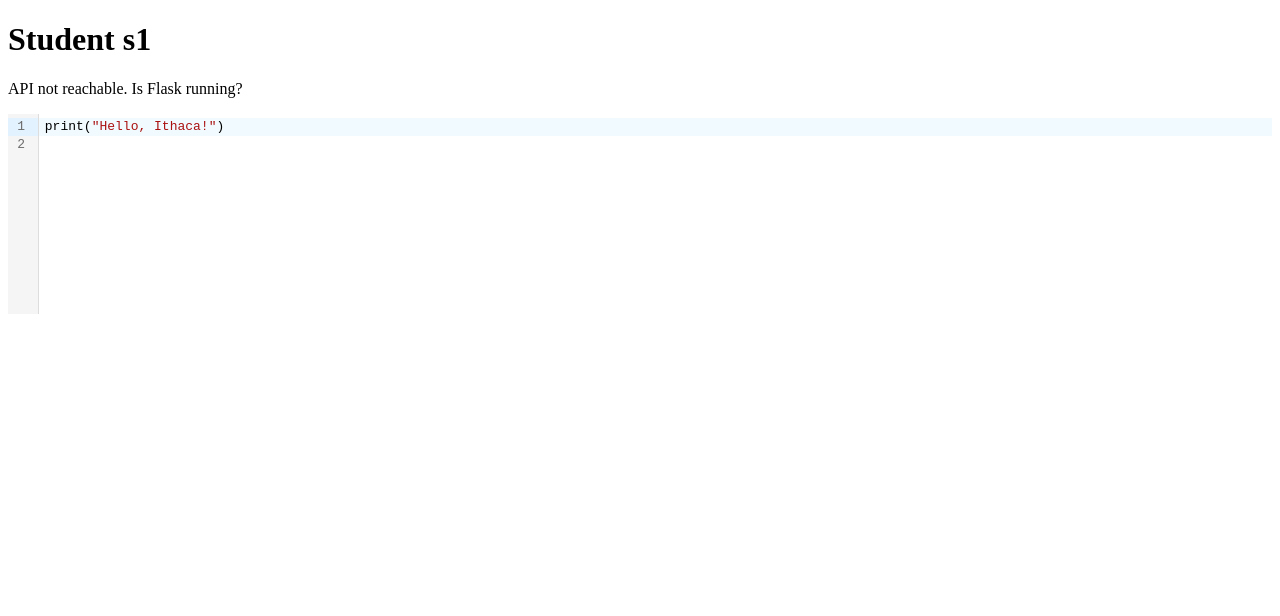
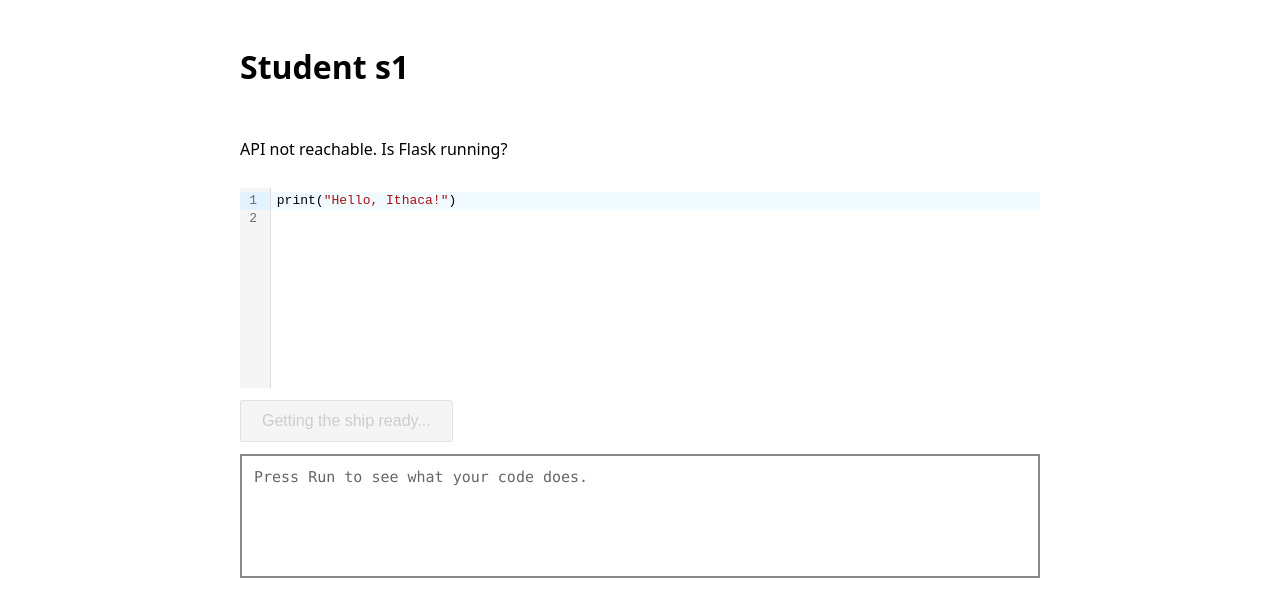
Before and after one commit to TrinhTT8/mentor-thena, a React (Vite) app in the folder frontend/: page /student/s1 in a window 1280 px wide. Shown: the top 616 px of the page. Built offline with nearby package versions, Linux system fonts and the light colour scheme; no server answers.

Commit message:
Run student Python in a Pyodide web worker with timeout

```diff
--- /dev/null
+++ b/frontend/public/pyodide-worker.js
@@ -0,0 +1,49 @@
+// Background worker that runs the student's Python with Pyodide.
+// It lives in its own thread, so an infinite loop freezes only this worker, never the page.
+// The page (usePyodide.js) kills and replaces this worker if a run takes too long.
+
+importScripts("https://cdn.jsdelivr.net/pyodide/v0.27.2/full/pyodide.js");
+
+const MAX_OUTPUT_LINES = 500; // stop sending output after this many lines (endless print loops)
+
+let pyodideReady = loadPyodide().then((pyodide) => {
+  self.postMessage({ type: "ready" });
+  return pyodide;
+});
+
+self.onmessage = async (event) => {
+  const { id, code } = event.data;
+  const pyodide = await pyodideReady;
+  let lines = 0;
+
+  // Send printed output to the page as it happens, so the kid sees it even if the run times out.
+  const sendLine = (text) => {
+    lines += 1;
+    if (lines <= MAX_OUTPUT_LINES) self.postMessage({ type: "stdout", id, text });
+  };
+  pyodide.setStdout({ batched: sendLine });
+  pyodide.setStderr({ batched: sendLine });
+
+  // input() would wait forever for typing; tell the kid instead.
+  pyodide.setStdin({ stdin: () => { throw new Error("input() is not used in these quests"); } });
+
+  // A fresh, empty set of variables for every run, so old runs can't affect new ones.
+  const namespace = pyodide.globals.get("dict")();
+  try {
+    await pyodide.runPythonAsync(code, { globals: namespace });
+    self.postMessage({ type: "done", id, error: "" });
+  } catch (err) {
+    self.postMessage({ type: "done", id, error: cleanError(String(err.message || err)) });
+  } finally {
+    namespace.destroy();
+  }
+};
+
+// Pyodide's error includes its own internal files. Keep only the part about the kid's code:
+// from the first line that mentions their program ("<exec>") to the end.
+function cleanError(message) {
+  const lines = message.split("\n");
+  const start = lines.findIndex((line) => line.includes('File "<exec>"'));
+  const kept = start === -1 ? lines : lines.slice(start);
+  return kept.join("\n").replaceAll('File "<exec>", ', "").trim();
+}
--- a/frontend/src/App.css
+++ b/frontend/src/App.css
@@ -1 +1,8 @@
-/* Odyssey theme styles go here (polish phase). */
+/* Temporary plain styles. B6 replaces these with the pixel design system. */
+.student-page { max-width: 800px; margin: 0 auto; padding: 16px; font-family: system-ui, sans-serif; display: grid; gap: 12px; }
+.run-button { justify-self: start; padding: 10px 20px; font-size: 16px; cursor: pointer; }
+.run-button:disabled { cursor: wait; opacity: 0.6; }
+.output-box { min-height: 96px; margin: 0; padding: 12px; border: 2px solid #888; white-space: pre-wrap; font-family: ui-monospace, Consolas, monospace; font-size: 15px; }
+.output-empty { color: #666; }
+.output-lead { display: block; font-weight: 700; margin-bottom: 6px; }
+.output-error { color: #b42318; }
--- /dev/null
+++ b/frontend/src/components/OutputBox.jsx
@@ -0,0 +1,23 @@
+// Shows what the student's program printed, or a friendly version of the error.
+// Styling is temporary; B6 applies the pixel design system.
+export default function OutputBox({ output, error, running }) {
+  let body
+  if (running) {
+    body = <span className="output-empty">Running your code...</span>
+  } else if (error) {
+    body = (
+      <>
+        {output && <span>{output}{'\n\n'}</span>}
+        <span className="output-lead">Oops! Python found a problem:</span>
+        <span className="output-error">{error}</span>
+      </>
+    )
+  } else if (output) {
+    body = output
+  } else {
+    body = <span className="output-empty">Press Run to see what your code does.</span>
+  }
+
+  // aria-live: screen readers announce new output automatically
+  return <pre className="output-box" aria-live="polite">{body}</pre>
+}
--- a/frontend/src/pages/StudentPage.jsx
+++ b/frontend/src/pages/StudentPage.jsx
@@ -3,17 +3,50 @@ import { useParams } from 'react-router-dom'
 import CodeMirror from '@uiw/react-codemirror'
 import { python } from '@codemirror/lang-python'
 import HealthCheck from '../components/HealthCheck.jsx'
+import OutputBox from '../components/OutputBox.jsx'
+import usePyodide from '../usePyodide.js'
 
-// Placeholder: real editor, Pyodide, and hint box come later.
+// What the Run button says in each state.
+const RUN_LABELS = {
+  loading: 'Getting the ship ready...',
+  ready: 'Run',
+  running: 'Running...',
+}
+
+// Placeholder layout: task card, hint box and the pixel design come in B5/B6.
 export default function StudentPage() {
   const { id } = useParams()
   const [code, setCode] = useState('print("Hello, Ithaca!")\n')
+  const [result, setResult] = useState({ output: '', error: '' })
+  const { status, run } = usePyodide()
+
+  async function handleRun() {
+    if (status !== 'ready') return
+    const { output, error } = await run(code)
+    setResult({ output, error })
+    // B5: send this result to the server as a snapshot (event: "run").
+  }
+
+  // Ctrl+Enter (Cmd+Enter on Mac) runs the code. "Capture" catches the keys
+  // before the editor uses them to add a new line.
+  function handleKeyDownCapture(event) {
+    if (event.key === 'Enter' && (event.ctrlKey || event.metaKey)) {
+      event.preventDefault()
+      handleRun()
+    }
+  }
 
   return (
-    <main>
+    <main className="student-page">
       <h1>Student {id}</h1>
       <HealthCheck />
-      <CodeMirror value={code} height="200px" extensions={[python()]} onChange={setCode} />
+      <div onKeyDownCapture={handleKeyDownCapture}>
+        <CodeMirror value={code} height="200px" extensions={[python()]} onChange={setCode} />
+      </div>
+      <button type="button" className="run-button" onClick={handleRun} disabled={status !== 'ready'}>
+        {RUN_LABELS[status]}
+      </button>
+      <OutputBox output={result.output} error={result.error} running={status === 'running'} />
     </main>
   )
 }
--- /dev/null
+++ b/frontend/src/usePyodide.js
@@ -0,0 +1,63 @@
+import { useCallback, useEffect, useRef, useState } from 'react'
+
+// How long a kid's program may run before we stop it (milliseconds).
+export const RUN_TIMEOUT_MS = 5000
+// The exact error text agreed with the backend: Athena reads it as an "infinite loop".
+export const TIMEOUT_ERROR = 'TimeoutError: the code ran too long'
+
+// React hook: loads Python in a background worker and runs code with a time limit.
+//   const { status, run } = usePyodide()
+//   status: 'loading' | 'ready' | 'running'
+//   const { output, error, timedOut } = await run(code)
+export default function usePyodide() {
+  const [status, setStatus] = useState('loading')
+  const workerRef = useRef(null)
+  const jobRef = useRef(null) // the run in progress: { id, output, resolve, timer }
+  const nextId = useRef(1)
+
+  // Start a new worker (on page load, and again after a timeout kills the old one).
+  const startWorker = useCallback(() => {
+    const worker = new Worker('/pyodide-worker.js')
+    worker.onmessage = (event) => {
+      const msg = event.data
+      const job = jobRef.current
+      if (msg.type === 'ready') {
+        setStatus('ready')
+      } else if (job && msg.id === job.id && msg.type === 'stdout') {
+        job.output.push(msg.text)
+      } else if (job && msg.id === job.id && msg.type === 'done') {
+        clearTimeout(job.timer)
+        jobRef.current = null
+        setStatus('ready')
+        job.resolve({ output: job.output.join('\n'), error: msg.error, timedOut: false })
+      }
+    }
+    workerRef.current = worker
+  }, [])
+
+  useEffect(() => {
+    startWorker()
+    return () => workerRef.current?.terminate() // page closed: stop the worker
+  }, [startWorker])
+
+  const run = useCallback((code) => {
+    return new Promise((resolve) => {
+      if (jobRef.current) return // one run at a time
+      const id = nextId.current++
+      const timer = setTimeout(() => {
+        // Too slow: probably an infinite loop. Fire this worker and hire a fresh one.
+        const job = jobRef.current
+        jobRef.current = null
+        workerRef.current.terminate()
+        setStatus('loading') // the new worker needs a few seconds to load Python again
+        startWorker()
+        resolve({ output: job.output.join('\n'), error: TIMEOUT_ERROR, timedOut: true })
+      }, RUN_TIMEOUT_MS)
+      jobRef.current = { id, output: [], resolve, timer }
+      setStatus('running')
+      workerRef.current.postMessage({ id, code })
+    })
+  }, [startWorker])
+
+  return { status, run }
+}
```
